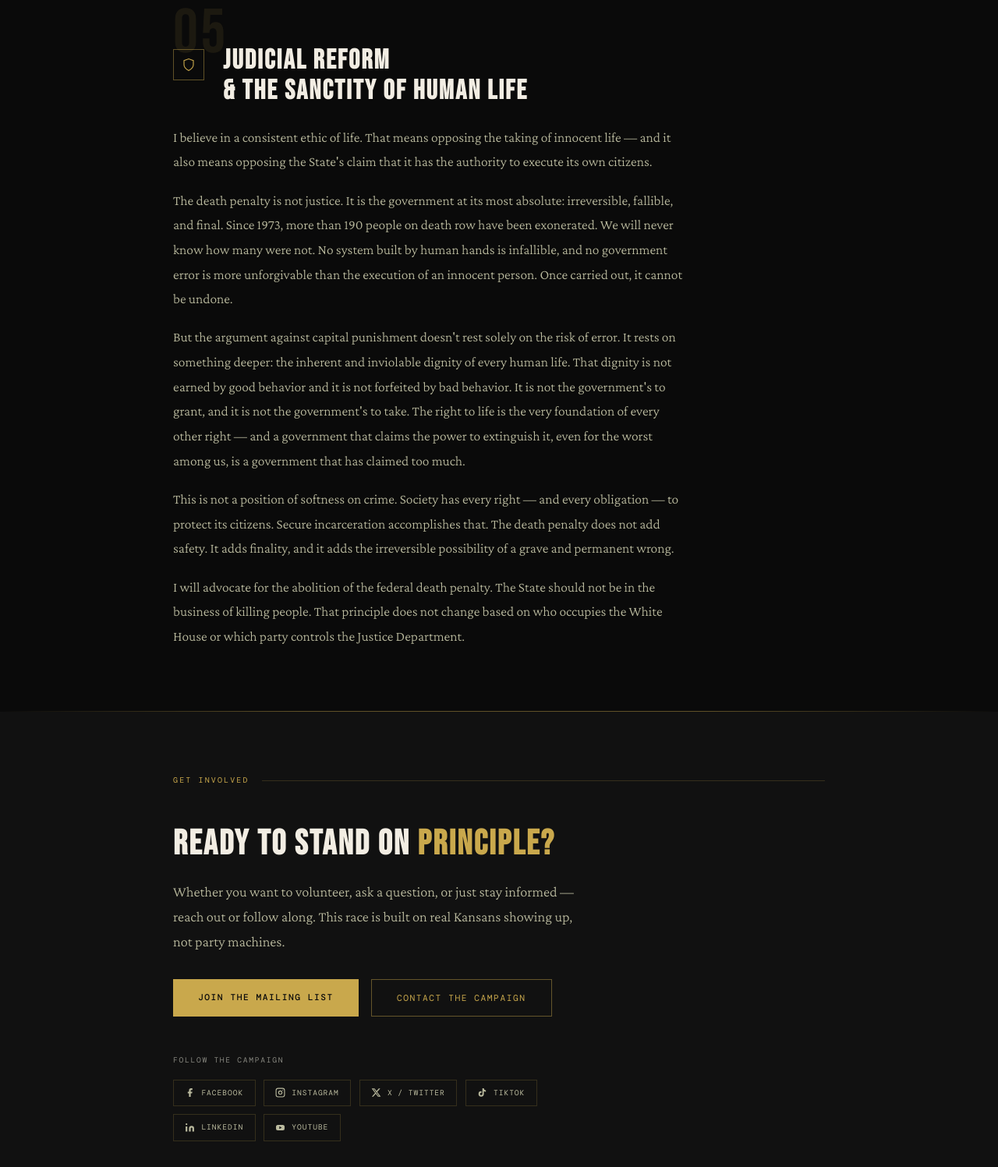
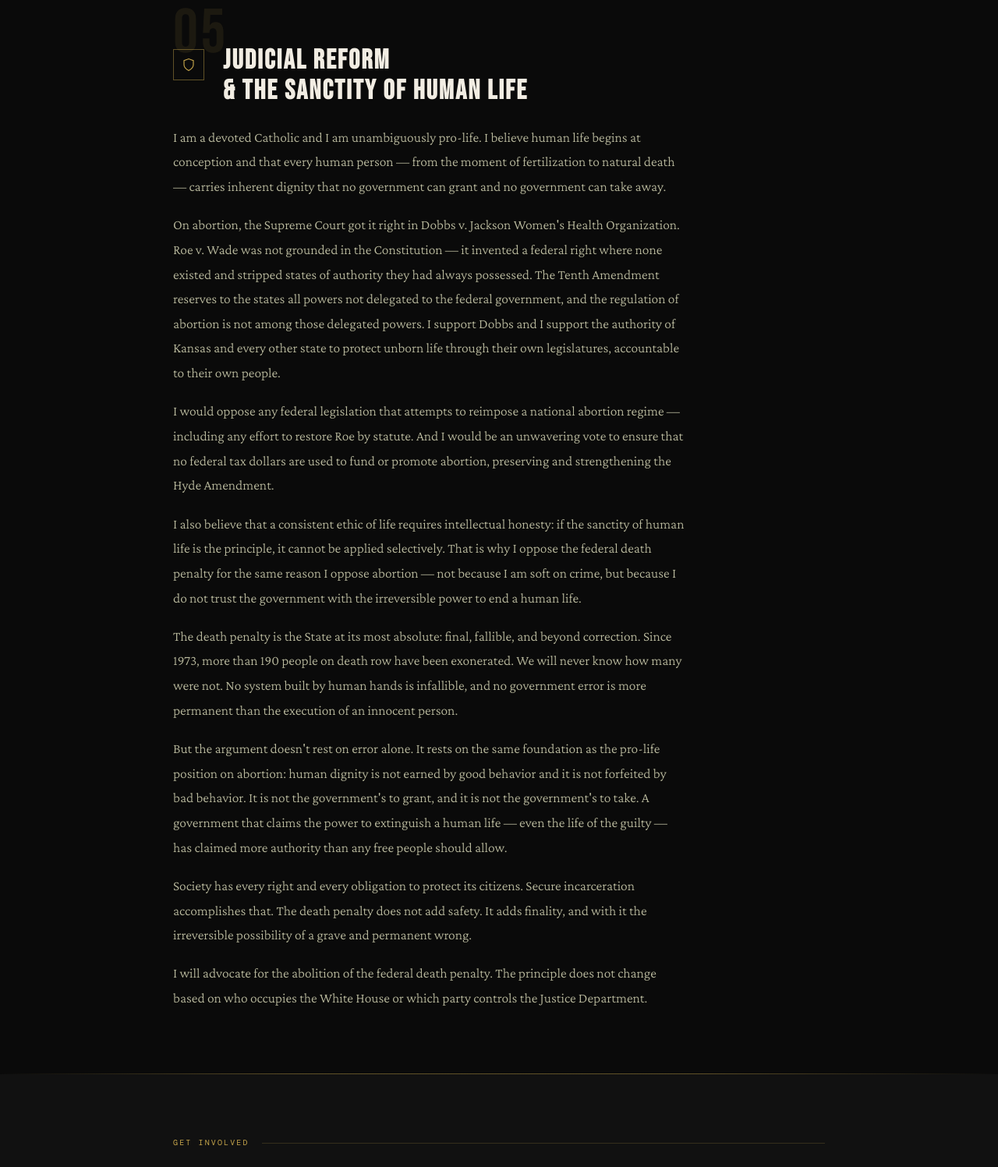
Before and after one commit to drewbuntu42/drew4kansas, a plain HTML site: page index.html in a window 1280 px wide. Shown: the part 5275-6772 px from the top of the page at 78% size. Drawn offline with nearby package versions, Linux system fonts and the light colour scheme.

Commit message:
Update issue body with pro-life arguments
Added pro-life perspective and opposition to federal death penalty.

```diff
--- a/index.html
+++ b/index.html
@@ -436,11 +436,14 @@
         <h2 class="issue-title">Judicial Reform<br>&amp; The Sanctity of Human Life</h2>
       </div>
       <div class="issue-body">
-        <p>I believe in a consistent ethic of life. That means opposing the taking of innocent life — and it also means opposing the State's claim that it has the authority to execute its own citizens.</p>
-        <p>The death penalty is not justice. It is the government at its most absolute: irreversible, fallible, and final. Since 1973, more than 190 people on death row have been exonerated. We will never know how many were not. No system built by human hands is infallible, and no government error is more unforgivable than the execution of an innocent person. Once carried out, it cannot be undone.</p>
-        <p>But the argument against capital punishment doesn't rest solely on the risk of error. It rests on something deeper: the inherent and inviolable dignity of every human life. That dignity is not earned by good behavior and it is not forfeited by bad behavior. It is not the government's to grant, and it is not the government's to take. The right to life is the very foundation of every other right — and a government that claims the power to extinguish it, even for the worst among us, is a government that has claimed too much.</p>
-        <p>This is not a position of softness on crime. Society has every right — and every obligation — to protect its citizens. Secure incarceration accomplishes that. The death penalty does not add safety. It adds finality, and it adds the irreversible possibility of a grave and permanent wrong.</p>
-        <p>I will advocate for the abolition of the federal death penalty. The State should not be in the business of killing people. That principle does not change based on who occupies the White House or which party controls the Justice Department.</p>
+        <p>I am a devoted Catholic and I am unambiguously pro-life. I believe human life begins at conception and that every human person — from the moment of fertilization to natural death — carries inherent dignity that no government can grant and no government can take away.</p>
+        <p>On abortion, the Supreme Court got it right in Dobbs v. Jackson Women's Health Organization. Roe v. Wade was not grounded in the Constitution — it invented a federal right where none existed and stripped states of authority they had always possessed. The Tenth Amendment reserves to the states all powers not delegated to the federal government, and the regulation of abortion is not among those delegated powers. I support Dobbs and I support the authority of Kansas and every other state to protect unborn life through their own legislatures, accountable to their own people.</p>
+        <p>I would oppose any federal legislation that attempts to reimpose a national abortion regime — including any effort to restore Roe by statute. And I would be an unwavering vote to ensure that no federal tax dollars are used to fund or promote abortion, preserving and strengthening the Hyde Amendment.</p>
+        <p>I also believe that a consistent ethic of life requires intellectual honesty: if the sanctity of human life is the principle, it cannot be applied selectively. That is why I oppose the federal death penalty for the same reason I oppose abortion — not because I am soft on crime, but because I do not trust the government with the irreversible power to end a human life.</p>
+        <p>The death penalty is the State at its most absolute: final, fallible, and beyond correction. Since 1973, more than 190 people on death row have been exonerated. We will never know how many were not. No system built by human hands is infallible, and no government error is more permanent than the execution of an innocent person.</p>
+        <p>But the argument doesn't rest on error alone. It rests on the same foundation as the pro-life position on abortion: human dignity is not earned by good behavior and it is not forfeited by bad behavior. It is not the government's to grant, and it is not the government's to take. A government that claims the power to extinguish a human life — even the life of the guilty — has claimed more authority than any free people should allow.</p>
+        <p>Society has every right and every obligation to protect its citizens. Secure incarceration accomplishes that. The death penalty does not add safety. It adds finality, and with it the irreversible possibility of a grave and permanent wrong.</p>
+        <p>I will advocate for the abolition of the federal death penalty. The principle does not change based on who occupies the White House or which party controls the Justice Department.</p>
       </div>
     </div>
 
```
